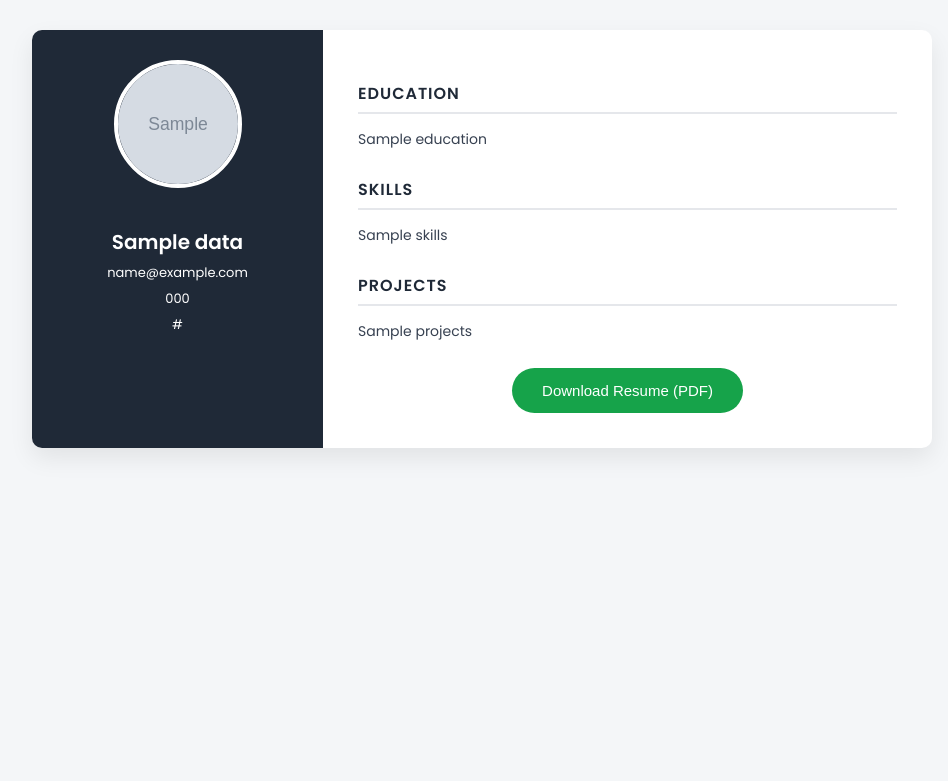
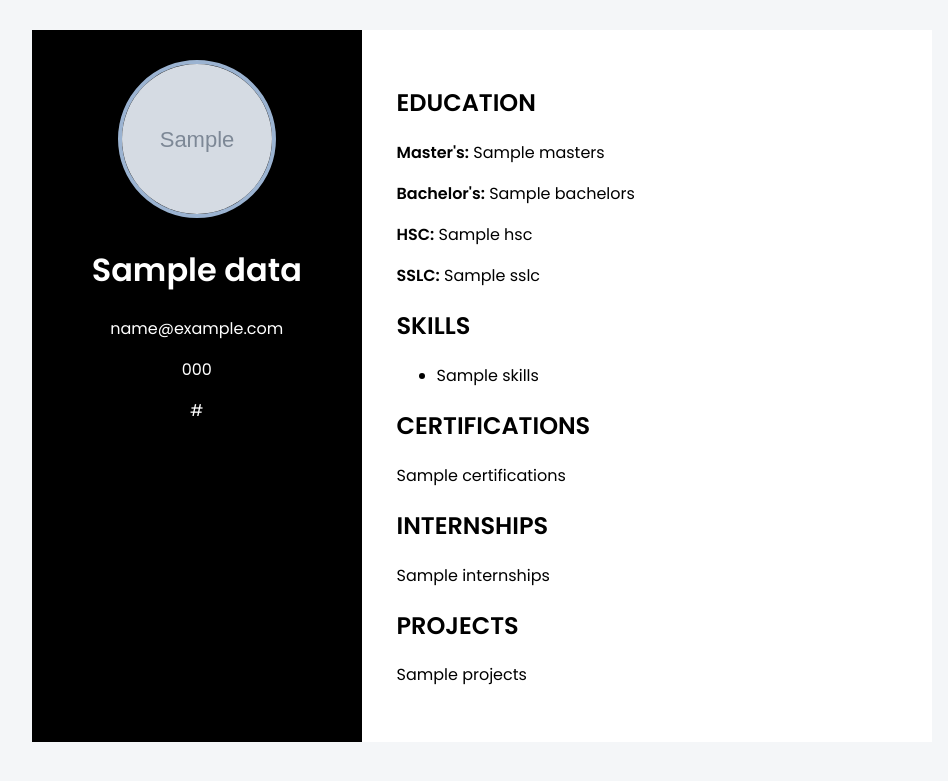
Before and after one commit to SandhiyaBaskar-Moon/resume_builder, a Flask app: template templates/resume.html in a window 1280 px wide. Shown: the top 781 px of the page, without its empty margins (158-1106 px from the left). Run offline with Flask 3, Linux system fonts and the light colour scheme; the template is opened without the code that fills it: most values are stand-ins (such as "Sample title", 1, 10 or a date in 2020); grey boxes marked "Sample" are stand-in pictures.

Commit message:
Professional resume builder with PDF download

```diff
--- a/app.py
+++ b/app.py
@@ -1,4 +1,4 @@
-from flask import Flask, render_template, request, send_file, redirect, url_for
+from flask import Flask, render_template, request, send_file
 from werkzeug.utils import secure_filename
 from reportlab.lib.pagesizes import A4
 from reportlab.pdfgen import canvas
@@ -8,73 +8,109 @@ import io
 app = Flask(__name__)
 
 # Upload folder
-UPLOAD_FOLDER = 'static/uploads'
-app.config['UPLOAD_FOLDER'] = UPLOAD_FOLDER
+UPLOAD_FOLDER = "static/uploads"
+app.config["UPLOAD_FOLDER"] = UPLOAD_FOLDER
 os.makedirs(UPLOAD_FOLDER, exist_ok=True)
 
-# Home page
-@app.route('/')
+# Home Page – Form
+@app.route("/")
 def home():
-    return render_template('form.html')
+    return render_template("form.html")
 
-# Preview Resume (GET + POST)
-@app.route('/preview', methods=['GET', 'POST'])
+# Preview Resume
+@app.route("/preview", methods=["POST"])
 def preview():
-    if request.method == 'GET':
-        # Direct URL hit panna redirect to home
-        return redirect(url_for('home'))
+    data = request.form.to_dict()
 
-    data = request.form.to_dict()
-    photo = request.files.get('photo')
-    photo_filename = None
+    # Photo upload
+    photo = request.files.get("photo")
+    photo_filename = ""
+    if photo and photo.filename:
+        photo_filename = secure_filename(photo.filename)
+        photo.save(os.path.join(app.config["UPLOAD_FOLDER"], photo_filename))
 
-    if photo and photo.filename != "":
-        photo_filename = secure_filename(photo.filename)
-        photo.save(os.path.join(app.config['UPLOAD_FOLDER'], photo_filename))
+    # Signature upload
+    signature = request.files.get("signature")
+    sign_filename = ""
+    if signature and signature.filename:
+        sign_filename = secure_filename(signature.filename)
+        signature.save(os.path.join(app.config["UPLOAD_FOLDER"], sign_filename))
 
     return render_template(
-        'resume.html',
+        "resume.html",
         data=data,
-        photo=photo_filename
+        photo=photo_filename,
+        signature=sign_filename
     )
 
 # Download PDF
-@app.route('/download', methods=['POST'])
+@app.route("/download", methods=["POST"])
 def download():
-    data = request.form.to_dict()
+    data = request.form
 
     buffer = io.BytesIO()
     pdf = canvas.Canvas(buffer, pagesize=A4)
     width, height = A4
+
     y = height - 50
 
-    # Photo
-    photo_filename = data.get('photo')
-    if photo_filename:
-        photo_path = os.path.join(app.config['UPLOAD_FOLDER'], photo_filename)
-        if os.path.exists(photo_path):
-            pdf.drawImage(photo_path, width - 150, height - 150, 100, 100)
-
-    pdf.setFont("Helvetica-Bold", 18)
-    pdf.drawString(50, y, data.get('name', ''))
+    # Name
+    pdf.setFont("Helvetica-Bold", 20)
+    pdf.drawString(50, y, data.get("name", ""))
     y -= 30
 
-    pdf.setFont("Helvetica", 12)
-    if data.get('email'):
+    pdf.setFont("Helvetica", 11)
+
+    # Contact details
+    if data.get("email"):
         pdf.drawString(50, y, f"Email: {data.get('email')}")
-        y -= 18
+        y -= 15
 
-    if data.get('phone'):
+    if data.get("phone"):
         pdf.drawString(50, y, f"Phone: {data.get('phone')}")
-        y -= 18
+        y -= 15
 
-    if data.get('linkedin'):
+    if data.get("linkedin"):
         pdf.drawString(50, y, f"LinkedIn: {data.get('linkedin')}")
+        y -= 25
 
-    pdf.showPage()
+    # Helper function for sections
+    def draw_section(title, content):
+        nonlocal y
+        if content and content.strip():
+            pdf.setFont("Helvetica-Bold", 14)
+            pdf.drawString(50, y, title)
+            y -= 18
+            pdf.setFont("Helvetica", 11)
+            for line in content.split("\n"):
+                pdf.drawString(60, y, line)
+                y -= 14
+            y -= 10
+
+    draw_section("Education", data.get("education", ""))
+    draw_section("Skills", data.get("skills", ""))
+    draw_section("Certifications", data.get("certifications", ""))
+    draw_section("Internships", data.get("internships", ""))
+    draw_section("Projects", data.get("projects", ""))
+
+    # Photo (Top Right)
+    photo = data.get("photo")
+    if photo:
+        photo_path = os.path.join(app.config["UPLOAD_FOLDER"], photo)
+        if os.path.exists(photo_path):
+            pdf.drawImage(photo_path, width - 150, height - 150, 90, 90, mask="auto")
+
+    # Signature (Bottom Left)
+    signature = data.get("signature")
+    if signature:
+        sign_path = os.path.join(app.config["UPLOAD_FOLDER"], signature)
+        if os.path.exists(sign_path):
+            pdf.drawImage(sign_path, 50, 50, 120, 40, mask="auto")
+            pdf.drawString(50, 40, "Signature")
+
     pdf.save()
+    buffer.seek(0)
 
-    buffer.seek(0)
     return send_file(
         buffer,
         as_attachment=True,
@@ -82,6 +118,6 @@ def download():
         mimetype="application/pdf"
     )
 
-# Run
+# Run App
 if __name__ == "__main__":
     app.run(host="0.0.0.0", port=int(os.environ.get("PORT", 10000)))
--- a/requirements.txt
+++ b/requirements.txt
@@ -1,4 +1,4 @@
 Flask
-reportlab
 Werkzeug
 gunicorn
+reportlab
--- a/static/style.css
+++ b/static/style.css
@@ -1,189 +1,78 @@
-/* ===== Global ===== */
+@import url('https://fonts.googleapis.com/css2?family=Poppins:wght@300;400;600&display=swap');
+
 body {
-    margin: 0;
-    padding: 0;
-    font-family: "Segoe UI", "Inter", Arial, sans-serif;
-    background: linear-gradient(135deg, #f3f6fb, #eef2f7);
-    color: #1f2937; /* dark slate */
-    line-height: 1.6;
+    font-family: 'Poppins', sans-serif;
 }
 
-/* ===== Page Title ===== */
-.page-title {
-    text-align: center;
-    margin: 32px 0 10px;
-    font-size: 32px;
-    font-weight: 700;
-    letter-spacing: 0.4px;
-    color: #1e293b;
+.form-body {
+    background: #eef2f7;
 }
 
-/* ===== Form Container ===== */
-.container {
-    width: 640px;
-    margin: 32px auto;
-    background: #ffffff;
-    padding: 42px;
-    border-radius: 14px;
-    box-shadow: 0 18px 40px rgba(0, 0, 0, 0.10);
+.form-container {
+    width: 450px;
+    background: white;
+    padding: 30px;
+    margin: 40px auto;
+    border-radius: 10px;
 }
 
-/* ===== Section Titles ===== */
-.section-title {
-    font-size: 18px;
-    font-weight: 700;
-    margin-top: 32px;
-    margin-bottom: 14px;
-    padding-bottom: 8px;
-    border-bottom: 2px solid #e5eaf2;
-    color: #334155;
+.form-container input,
+.form-container textarea {
+    width: 100%;
+    padding: 10px;
+    margin-bottom: 12px;
 }
 
-/* ===== Labels ===== */
-label {
-    display: block;
-    margin-top: 18px;
-    font-size: 14px;
-    font-weight: 600;
-    color: #334155;
+.form-container button {
+    width: 100%;
+    padding: 12px;
+    background: #5a78a5;
+    color: white;
+    border: none;
 }
 
-/* ===== Inputs ===== */
-input, textarea {
-    width: 100%;
-    padding: 13px;
-    margin-top: 6px;
-    border: 1px solid #d6dde8;
-    border-radius: 10px;
-    font-size: 14px;
-    background-color: #f9fbff;
-    color: #1f2937;
-    transition: border-color 0.25s, box-shadow 0.25s;
+.resume-body {
+    background: #f4f6f8;
 }
 
-textarea {
-    resize: vertical;
-    min-height: 95px;
+.resume {
+    width: 900px;
+    margin: 30px auto;
+    background: white;
+    display: flex;
 }
 
-input:focus, textarea:focus {
-    outline: none;
-    border-color: #4f46e5;
-    box-shadow: 0 0 0 4px rgba(79, 70, 229, 0.15);
-    background-color: #ffffff;
+.left-panel {
+    width: 35%;
+    background: #000;
+    color: white;
+    text-align: center;
+    padding: 30px;
 }
 
-/* ===== File Upload ===== */
-input[type="file"] {
-    padding: 10px;
-    background-color: #f1f5f9;
-    cursor: pointer;
+.profile-pic {
+    width: 150px;
+    height: 150px;
+    border-radius: 50%;
+    border: 4px solid #9bb3d1;
+    object-fit: cover;
 }
 
-/* ===== Buttons ===== */
-button {
-    width: 100%;
-    margin-top: 38px;
-    padding: 15px;
-    font-size: 16px;
-    font-weight: 700;
-    background: linear-gradient(135deg, #4f46e5, #4338ca);
-    color: #ffffff;
-    border: none;
-    border-radius: 12px;
-    cursor: pointer;
-    transition: transform 0.25s ease, box-shadow 0.25s ease;
+.right-panel {
+    width: 65%;
+    padding: 35px;
 }
 
-button:hover {
-    transform: translateY(-2px);
-    box-shadow: 0 10px 28px rgba(79, 70, 229, 0.35);
+.right-panel section {
+    margin-bottom: 20px;
 }
 
-/* ===== Resume Preview ===== */
-.resume {
-    width: 840px;
-    margin: 50px auto;
-    background: #ffffff;
-    padding: 48px;
-    border-radius: 16px;
-    box-shadow: 0 20px 45px rgba(0,0,0,0.12);
+.signature-box {
+    margin-top: 40px;
+    text-align: right;
 }
 
-/* ===== Profile Photo ===== */
-.profile-pic {
-    width: 130px;
-    height: 130px;
-    border-radius: 50%;
-    object-fit: cover;
-    display: block;
-    margin: 0 auto 26px auto;
-    border: 4px solid #4f46e5;
+.signature {
+    width: 150px;
+    height: auto;
 }
-
-/* ===== Resume Headings ===== */
-.resume h1 {
-    text-align: center;
-    font-size: 34px;
-    margin-bottom: 6px;
-    color: #1e293b;
-}
-
-.resume h2,
-.resume h3 {
-    margin-top: 32px;
-    color: #312e81;
-    border-bottom: 1px solid #e5eaf2;
-    padding-bottom: 6px;
-}
-
-/* ===== Lists ===== */
-.resume ul {
-    padding-left: 22px;
-}
-
-.resume li {
-    margin-bottom: 8px;
-    line-height: 1.7;
-    color: #334155;
-}
-
-/* ===== Contact Info ===== */
-.contact p {
-    text-align: center;
-    margin: 4px 0;
-    font-size: 14px;
-    color: #475569;
-}
-
-/* ===== Download Button ===== */
-.download-btn {
-    margin-top: 42px;
-    padding: 15px;
-    width: 100%;
-    background: linear-gradient(135deg, #16a34a, #15803d);
-    color: #ffffff;
-    font-size: 16px;
-    font-weight: 700;
-    border: none;
-    border-radius: 12px;
-    cursor: pointer;
-    transition: transform 0.25s ease, box-shadow 0.25s ease;
-}
-
-.download-btn:hover {
-    transform: translateY(-2px);
-    box-shadow: 0 10px 30px rgba(22, 163, 74, 0.4);
-}
-
-/* ===== Mobile Responsive ===== */
-@media (max-width: 768px) {
-    .container, .resume {
-        width: 92%;
-        padding: 28px;
-    }
-
-    .resume h1 {
-        font-size: 28px;
-    }
-}
--- a/templates/resume.html
+++ b/templates/resume.html
@@ -1,158 +1,80 @@
 <!DOCTYPE html>
-<html lang="en">
+<html>
 <head>
-    <meta charset="UTF-8">
-    <title>Resume Preview</title>
-
-    <!-- Google Font -->
-    <link href="https://fonts.googleapis.com/css2?family=Poppins:wght@300;400;500;600&display=swap" rel="stylesheet">
-
-    <style>
-        body {
-            font-family: 'Poppins', sans-serif;
-            background: #f4f6f8;
-            margin: 0;
-            padding: 30px;
-        }
-
-        .resume {
-            max-width: 900px;
-            margin: auto;
-            background: #ffffff;
-            border-radius: 10px;
-            display: flex;
-            overflow: hidden;
-            box-shadow: 0 10px 25px rgba(0,0,0,0.08);
-        }
-
-        /* LEFT COLUMN */
-        .left {
-            width: 30%;
-            background: #1f2937;
-            color: white;
-            padding: 30px;
-            text-align: center;
-        }
-
-        .left img {
-            width: 120px;
-            height: 120px;
-            object-fit: cover;
-            border-radius: 50%;
-            margin-bottom: 15px;
-            border: 4px solid white;
-        }
-
-        .left h2 {
-            font-size: 20px;
-            margin-bottom: 5px;
-        }
-
-        .left p {
-            font-size: 13px;
-            margin: 6px 0;
-            word-wrap: break-word;
-        }
-
-        /* RIGHT COLUMN */
-        .right {
-            width: 70%;
-            padding: 35px;
-        }
-
-        .section {
-            margin-bottom: 25px;
-        }
-
-        .section h3 {
-            color: #1f2937;
-            font-size: 16px;
-            border-bottom: 2px solid #e5e7eb;
-            padding-bottom: 6px;
-            margin-bottom: 12px;
-            text-transform: uppercase;
-            letter-spacing: 1px;
-        }
-
-        .section p {
-            font-size: 14px;
-            line-height: 1.7;
-            color: #374151;
-        }
-
-        .download-btn {
-            text-align: center;
-            margin-top: 25px;
-        }
-
-        .download-btn button {
-            background: #16a34a;
-            color: white;
-            border: none;
-            padding: 14px 30px;
-            font-size: 15px;
-            border-radius: 30px;
-            cursor: pointer;
-        }
-
-        .download-btn button:hover {
-            background: #15803d;
-        }
-    </style>
+    <title>Profile Preview</title>
+    <link rel="stylesheet" href="{{ url_for('static', filename='style.css') }}">
 </head>
-<body>
+<body class="resume-body">
 
 <div class="resume">
 
-    <!-- LEFT SIDE -->
-    <div class="left">
+    <!-- LEFT PANEL -->
+    <div class="left-panel">
+
         {% if photo %}
-        <img src="{{ url_for('static', filename='uploads/' + photo) }}">
+        <img src="{{ url_for('static', filename='uploads/' + photo) }}" class="profile-pic">
         {% endif %}
 
-        <h2>{{ data.name }}</h2>
+        <h1>{{ data.name }}</h1>
 
         {% if data.email %}<p>{{ data.email }}</p>{% endif %}
         {% if data.phone %}<p>{{ data.phone }}</p>{% endif %}
         {% if data.linkedin %}<p>{{ data.linkedin }}</p>{% endif %}
     </div>
 
-    <!-- RIGHT SIDE -->
-    <div class="right">
+    <!-- RIGHT PANEL -->
+    <div class="right-panel">
 
-        {% if data.education %}
-        <div class="section">
-            <h3>Education</h3>
-            <p>{{ data.education }}</p>
+        {% if data.masters or data.bachelors or data.hsc or data.sslc %}
+        <section>
+            <h2>EDUCATION</h2>
+            {% if data.masters %}<p><b>Master's:</b> {{ data.masters }}</p>{% endif %}
+            {% if data.bachelors %}<p><b>Bachelor's:</b> {{ data.bachelors }}</p>{% endif %}
+            {% if data.hsc %}<p><b>HSC:</b> {{ data.hsc }}</p>{% endif %}
+            {% if data.sslc %}<p><b>SSLC:</b> {{ data.sslc }}</p>{% endif %}
+        </section>
+        {% endif %}
+
+        {% if data.skills %}
+        <section>
+            <h2>SKILLS</h2>
+            <ul>
+                {% for skill in data.skills.split(',') %}
+                <li>{{ skill }}</li>
+                {% endfor %}
+            </ul>
+        </section>
+        {% endif %}
+
+        {% if data.certifications %}
+        <section>
+            <h2>CERTIFICATIONS</h2>
+            <p>{{ data.certifications }}</p>
+        </section>
+        {% endif %}
+
+        {% if data.internships %}
+        <section>
+            <h2>INTERNSHIPS</h2>
+            <p>{{ data.internships }}</p>
+        </section>
+        {% endif %}
+
+        {% if data.projects %}
+        <section>
+            <h2>PROJECTS</h2>
+            <p>{{ data.projects }}</p>
+        </section>
+        {% endif %}
+
+        {% if signature %}
+        <div class="signature-box">
+            <p><b>Signature</b></p>
+            <img src="{{ url_for('static', filename='uploads/' + signature) }}" class="signature">
         </div>
         {% endif %}
 
-        {% if data.skills %}
-        <div class="section">
-            <h3>Skills</h3>
-            <p>{{ data.skills }}</p>
-        </div>
-        {% endif %}
-
-        {% if data.projects %}
-        <div class="section">
-            <h3>Projects</h3>
-            <p>{{ data.projects }}</p>
-        </div>
-        {% endif %}
-
-        <div class="download-btn">
-            <form action="/download" method="POST">
-                {% for key, value in data.items() %}
-                    <input type="hidden" name="{{ key }}" value="{{ value }}">
-                {% endfor %}
-                <input type="hidden" name="photo" value="{{ photo }}">
-                <button type="submit">Download Resume (PDF)</button>
-            </form>
-        </div>
-
     </div>
-
 </div>
 
 </body>
```
Also changed, not shown: templates/form.html (+25 -26 lines).
